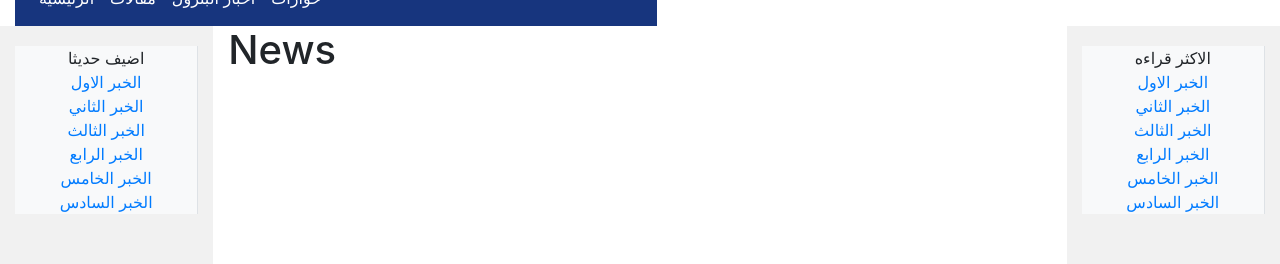
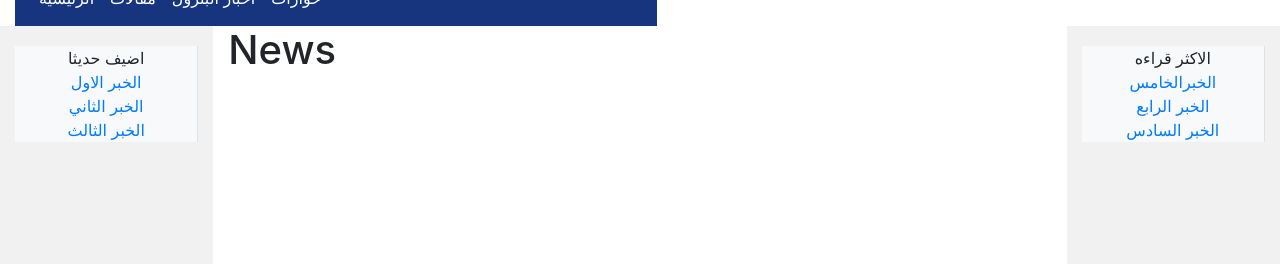
Before and after one commit to alaaalbadry/angular, an Angular app: page / in a window 1280 px wide. Shown: the part 330-594 px from the top of the page. Built offline with nearby package versions, Linux system fonts and the light colour scheme.

Commit message:
refactor sidebar *ngFor

```diff
--- a/src/app/components/sidebar/sidebar.component.html
+++ b/src/app/components/sidebar/sidebar.component.html
@@ -1,11 +1,7 @@
 <div class="bg-light border-right" id="sidebar-wrapper">
     <div class="sidebar-heading" [innerHTML]="getNewsType()"><p [innerHTML]="getNewsType()"></p> </div>
     <div class="list-group list-group-flush">
-      <a href="#" class="bg-light">الخبر الاول</a>
-      <a href="#" class="bg-light">الخبر الثاني</a>
-      <a href="#" class="bg-light">الخبر الثالث</a>
-      <a href="#" class="bg-light">الخبر الرابع</a>
-      <a href="#" class="bg-light">الخبر الخامس</a>
-      <a href="#" class="bg-light">الخبر السادس</a>
+      <a href="#" *ngFor="let item of news" class="bg-light">{{item}}</a>
+
     </div>
   </div>
--- a/src/app/components/sidebar/sidebar.component.ts
+++ b/src/app/components/sidebar/sidebar.component.ts
@@ -8,11 +8,31 @@ import { Component, OnInit, Input, EventEmitter, Output } from '@angular/core';
 export class SidebarComponent implements OnInit {
 
   @Input() type=1;
+  MoreNews:string[]=[];
+  RecentNews:string[]=[];
+  news:string[]=[];
   constructor() { }
 
   ngOnInit(): void {
+    this.setNewsType();
   }
 
+  setNewsType():any{
+    if(this.type===1){
+      this.RecentNews.push("الخبر الاول");
+      this.RecentNews.push("الخبر الثاني ");
+      this.RecentNews.push("الخبر الثالث");
+      this.news=this.RecentNews;
+
+    }else
+    {
+      this.MoreNews.push("الخبرالخامس");
+      this.MoreNews.push("الخبر الرابع ");
+      this.MoreNews.push("الخبر السادس");
+      this.news=this.MoreNews;
+
+    }
+  }
   getNewsType():any{
     if(this.type===1){
       return "اضيف حديثا";
```
